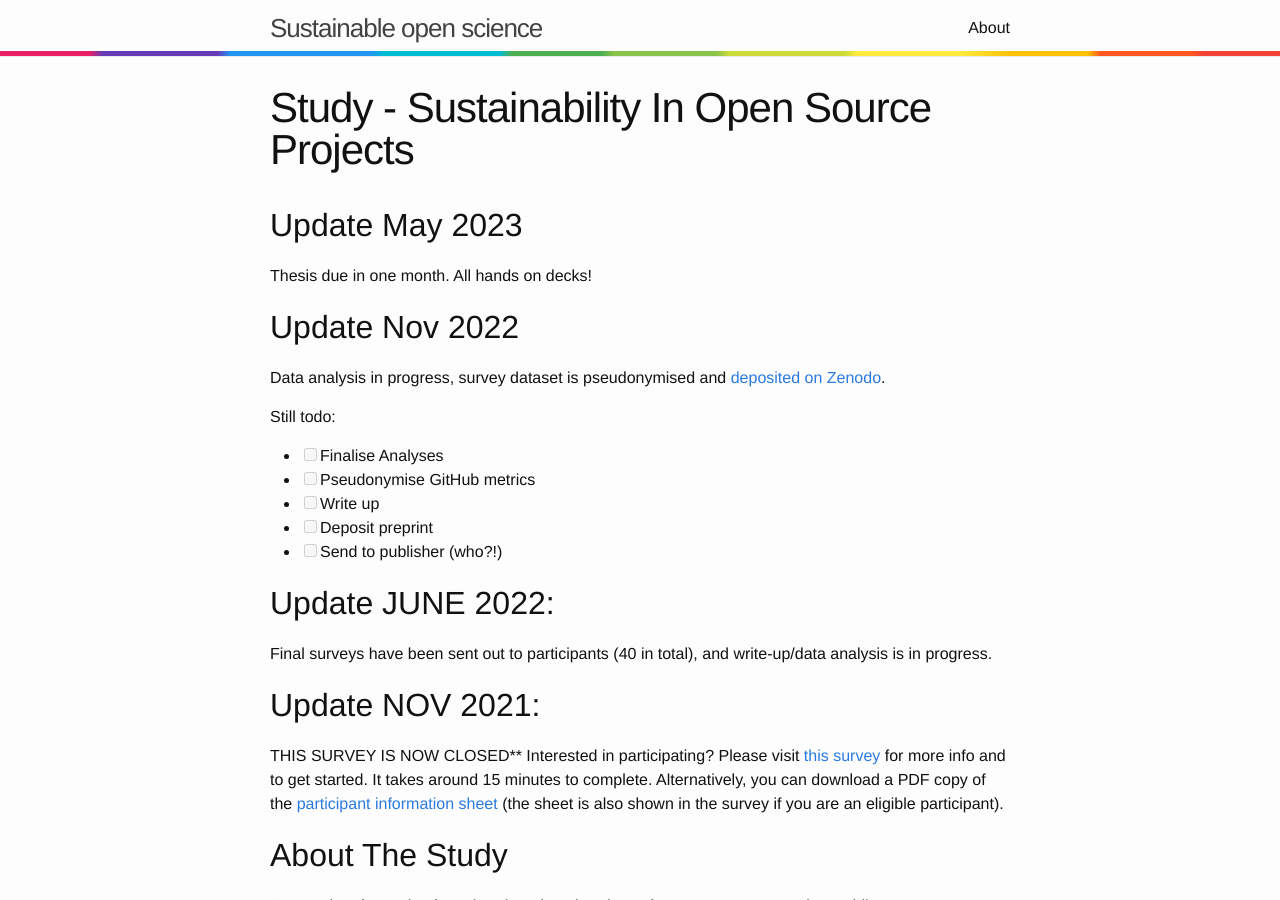
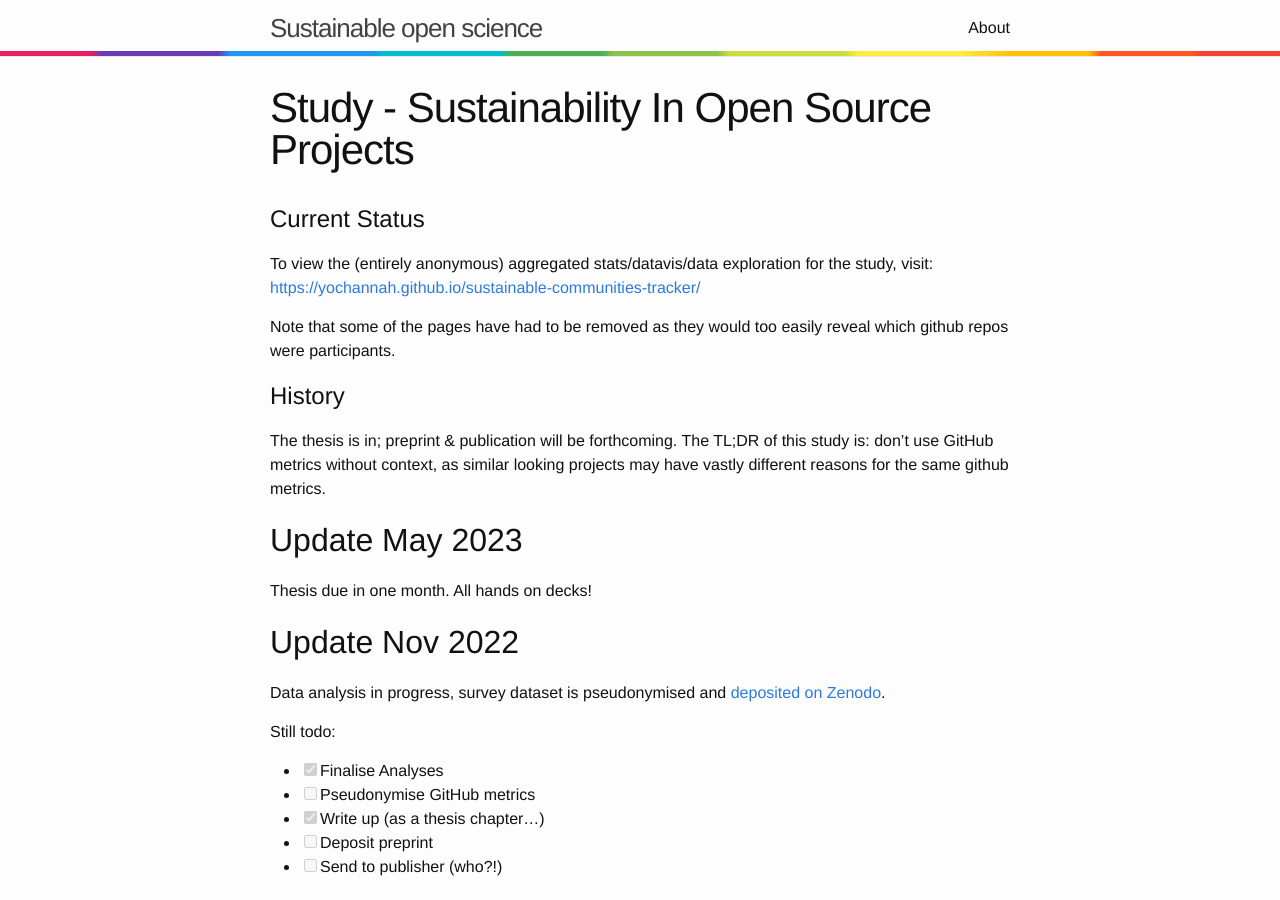
Before and after one commit to Sustainable-Open-Science-and-Software/sustainable-open-science-and-software.github.io, a Jekyll site: the page built from index.md, in a window 1280 px wide and 900 px high. Built offline with Jekyll 4.4.1, drawn with Linux system fonts in a browser that asks for light colours.

Commit message:
Update index.md

```diff
--- a/index.md
+++ b/index.md
@@ -4,6 +4,16 @@ title: Study - Sustainability in Open Source Projects
 date: 2020-06-27 15:52
 tags: software-sustainability
 ---
+
+# Current status
+
+To view the (entirely anonymous) aggregated stats/datavis/data exploration for the study, visit: [https://yochannah.github.io/sustainable-communities-tracker/](https://yochannah.github.io/sustainable-communities-tracker/)
+
+Note that some of the pages have had to be removed as they would too easily reveal which github repos were participants.
+
+# History
+
+The thesis is in; preprint & publication will be forthcoming. The TL;DR of this study is: don't use GitHub metrics without context, as similar looking projects may have vastly different reasons for the same github metrics.
 
 ## Update May 2023
 
@@ -15,9 +25,9 @@ Data analysis in progress, survey dataset is pseudonymised and [deposited on Zen
 
 Still todo:
 
-- [ ] Finalise Analyses
+- [x] Finalise Analyses
 - [ ] Pseudonymise GitHub metrics
-- [ ] Write up
+- [x] Write up (as a thesis chapter...)
 - [ ] Deposit preprint
 - [ ] Send to publisher (who?!)
 
```
